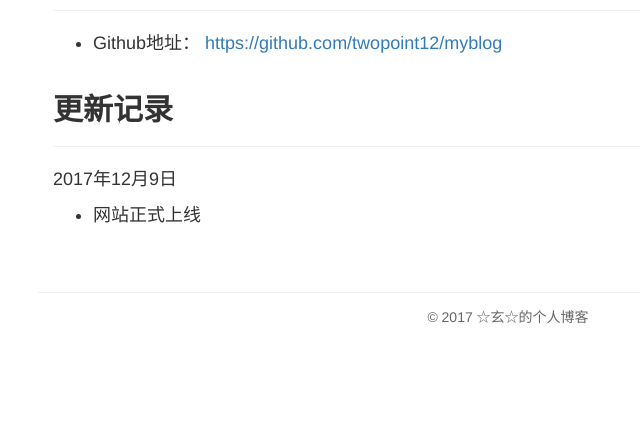
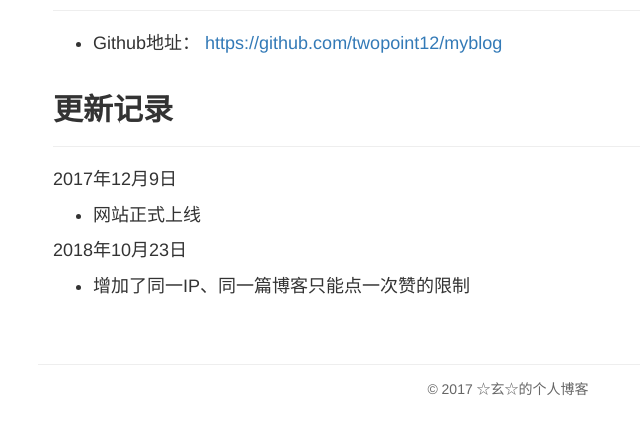
Before and after one commit to twopoint12/myblog, a Django app: template blog/templates/blog/about_site.html in a window 1280 px wide. Shown: the part 762-1189 px from the top of the page, without its empty margins (132-772 px from the left). Before the commit the page ends 1086 px from the top, so only its background shows below. Run offline with Django 3.2, Linux system fonts and the light colour scheme; the template is opened without the code that fills it, so the values that code supplies are empty; parts of the project's set-up code (start-up, migrations or seed data) failed here and were passed over; some libraries are stand-ins or nearby versions.

Commit message:
Renew site log.

```diff
--- a/blog/templates/blog/about_me.html
+++ b/blog/templates/blog/about_me.html
@@ -12,7 +12,7 @@
         <div>
             <p>
             网名☆玄☆，真名不详（笑）。90后程序员一枚，热爱编程，喜欢探索新事物。
-            对机器学习和计算机视觉有浓厚的兴趣（雾）。
+            对机器学习和计算机视觉有浓厚的兴趣。
             </p>
         </div>
         <h2>联系方式</h2>
--- a/blog/templates/blog/about_site.html
+++ b/blog/templates/blog/about_site.html
@@ -68,6 +68,12 @@
                 <li>网站正式上线</li>
             </ul>
             </p>
+                        <p>
+            2018年10月23日
+            <ul>
+                <li>增加了同一IP、同一篇博客只能点一次赞的限制</li>
+            </ul>
+            </p>
         </div>
     </article>
     </div>
--- a/blog/views.py
+++ b/blog/views.py
@@ -66,7 +66,7 @@ def my_ip(request):
         ip = x_forwarded_for.split(',')[0]  # 所以这里是真实的ip
     else:
         ip = request.META.get('REMOTE_ADDR')  # 这里获得代理ip
-    return HttpResponse("<h1>Your ip is: %s</h1><br><h1>x_forwarded_for: %s</h1>" % (ip, x_forwarded_for))
+    return HttpResponse("<h1>Your ip is: %s</h1>" % ip)
 
 
 def about_site(request):
```
